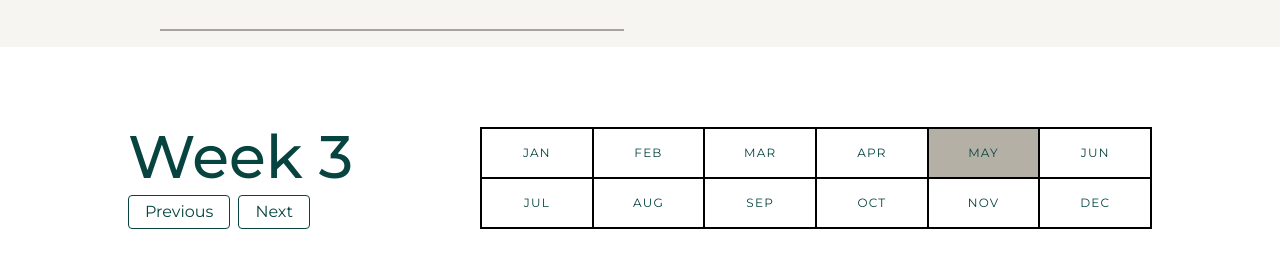
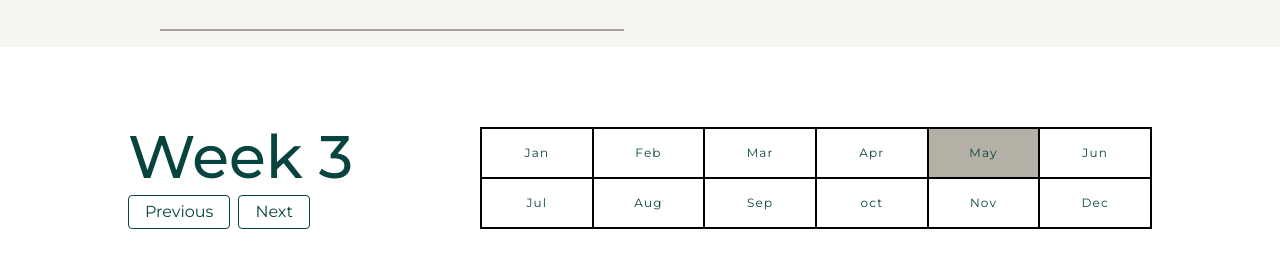
Before and after one commit to nicknjagi/monthly-planner, a React (Create React App) app: page / in a window 1280 px wide. Shown: the part 1040-1300 px from the top of the page. Built offline with nearby package versions, Linux system fonts and the light colour scheme.

Commit message:
update Months.tsx

```diff
--- a/src/components/Months.tsx
+++ b/src/components/Months.tsx
@@ -1,12 +1,15 @@
 import { months } from "../utils"
-import { useAppSelector } from "../hooks"
+import { useAppDispatch, useAppSelector } from "../hooks"
+import { setCurrentMonth } from "../dates/dateSlice"
 
 const Months = () => {
   const {currentMonth} = useAppSelector(state => state.date)
+  const dispatch = useAppDispatch()
+
   return (
     <div className="grid grid-cols-6 border border-black w-full max-w-2xl">
       {months.map((month, index) => {
-        return <span key={index} className={`grid place-content-center border border-black py-1 text-[12px] tracking-widest ${currentMonth === index ? 'bg-[#B4B0A5]' : ''}`}>{month.slice(0, 3)}</span>
+        return <button key={index} onClick={() => dispatch(setCurrentMonth(index))} className={`grid place-content-center border border-black py-1 text-[12px] tracking-widest ${currentMonth === index ? 'bg-[#B4B0A5]' : ''}`}>{month.slice(0, 3)}</button>
       })}
     </div>
   )
```
